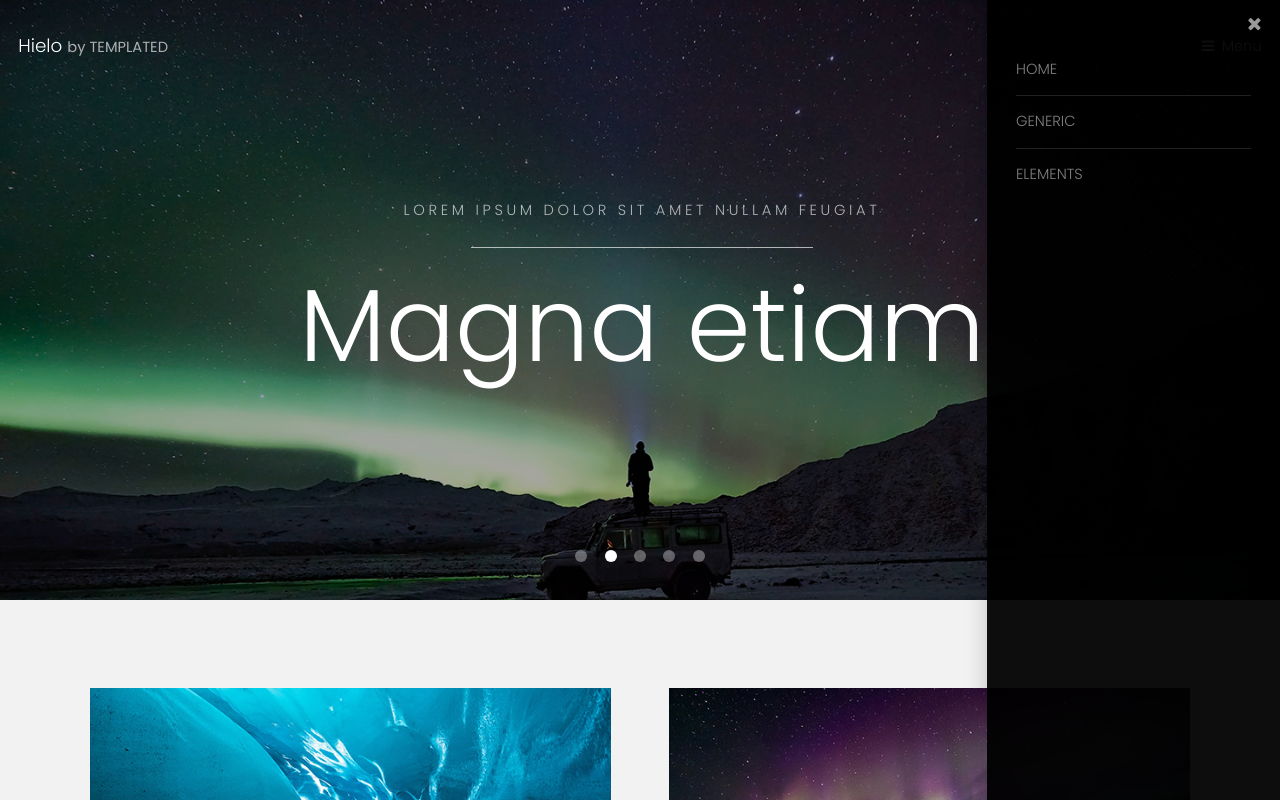
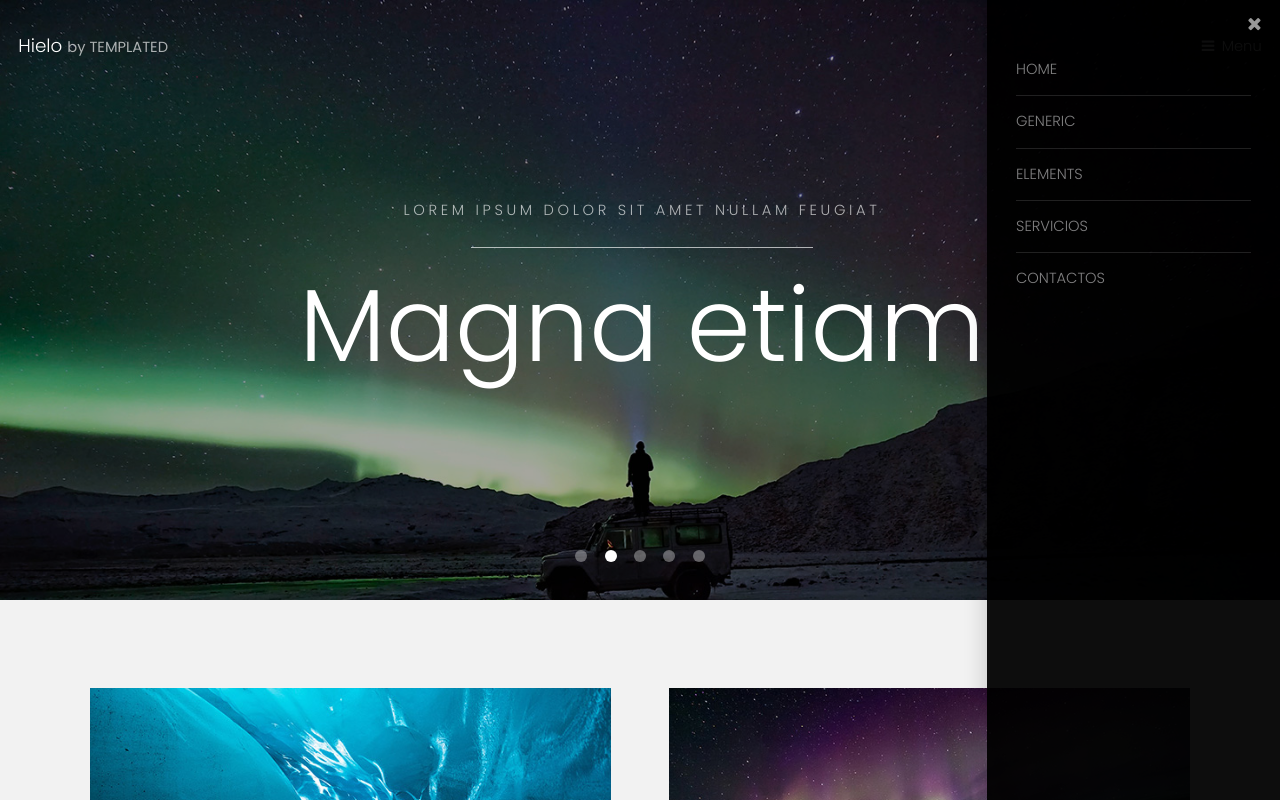
Before and after one commit to sabentura/lna_git_curso, a plain HTML site: page index.html in a window 1280 px wide. Both pictures are taken after a click on the link "Menu". Shown: the top 800 px of the page. Drawn offline with Linux system fonts and the light colour scheme.

Commit message:
Provisional: probando si no has acabado y vas a continuar después
un mensaje que sea un convenio

```diff
--- a/index.html
+++ b/index.html
@@ -25,6 +25,8 @@
 					<li><a href="index.html">Home</a></li>
 					<li><a href="generic.html">Generic</a></li>
 					<li><a href="elements.html">Elements</a></li>
+					<li><a href="servicios.html">Servicios</a></li>
+					<li><a href="contactos.html">Contactos</a></li>
 				</ul>
 			</nav>
 
```
